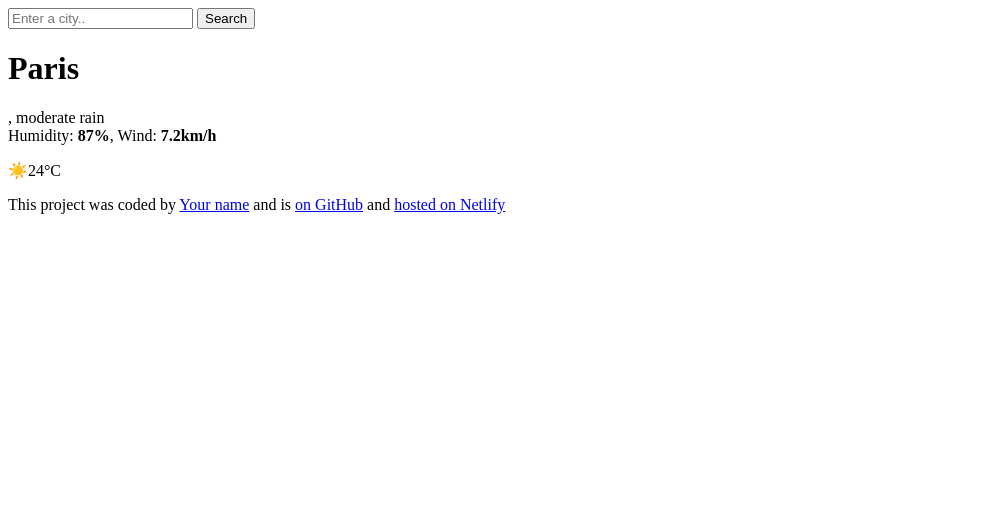
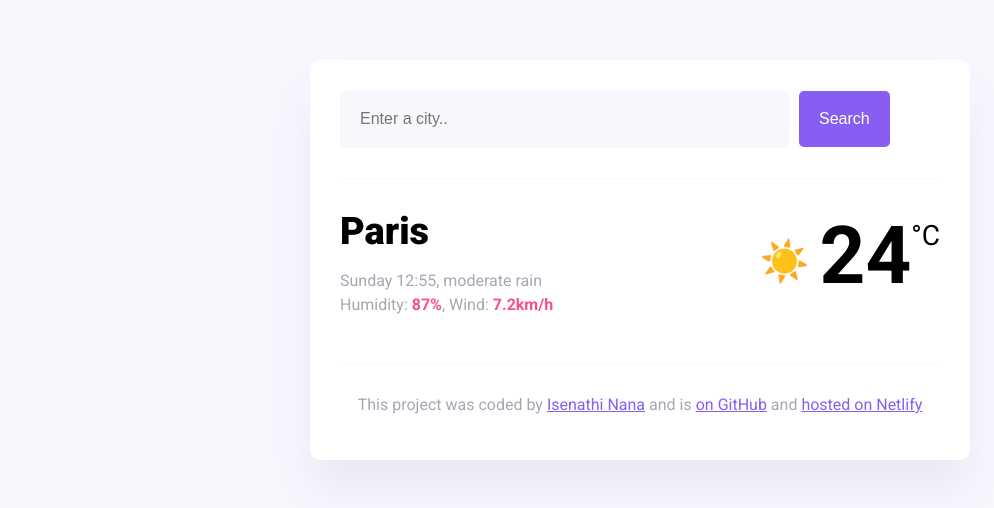
Before and after one commit to Ms-Nana/Major-SheCodes-project, a website: page index.html in a window 1280 px wide. Shown: the whole page, without its empty margins (0-994 px from the left). Drawn offline with nearby package versions, Linux system fonts and the light colour scheme.

Commit message:
fixed the path for folders css and js

```diff
--- a/index.html
+++ b/index.html
@@ -10,7 +10,7 @@
       rel="stylesheet"
     />
     <script src="https://cdn.jsdelivr.net/npm/axios@1.1.2/dist/axios.min.js"></script>
-    <link rel="stylesheet" href="src/style.css" />
+    <link rel="stylesheet" href="styles.css" />
     <title>My weather application</title>
   </head>
   <body>
@@ -47,12 +47,19 @@
       <footer>
         <p>
           This project was coded by
-          <a href="#" target="_blank">Your name</a> and is
-          <a href="#" target="_blank"> on GitHub</a> and
+          <a href="https://github.com/Ms-Nana" target="_blank">Isenathi Nana</a>
+          and is
+          <a
+            href="https://github.com/Ms-Nana/Major-SheCodes-project"
+            target="_blank"
+          >
+            on GitHub</a
+          >
+          and
           <a href="#" target="_blank">hosted on Netlify</a>
         </p>
       </footer>
     </div>
   </body>
-  <script src="src/index.js"></script>
+  <script src="index.js"></script>
 </html>
```
Also changed, not shown: package.json (added, +16 -0 lines).
